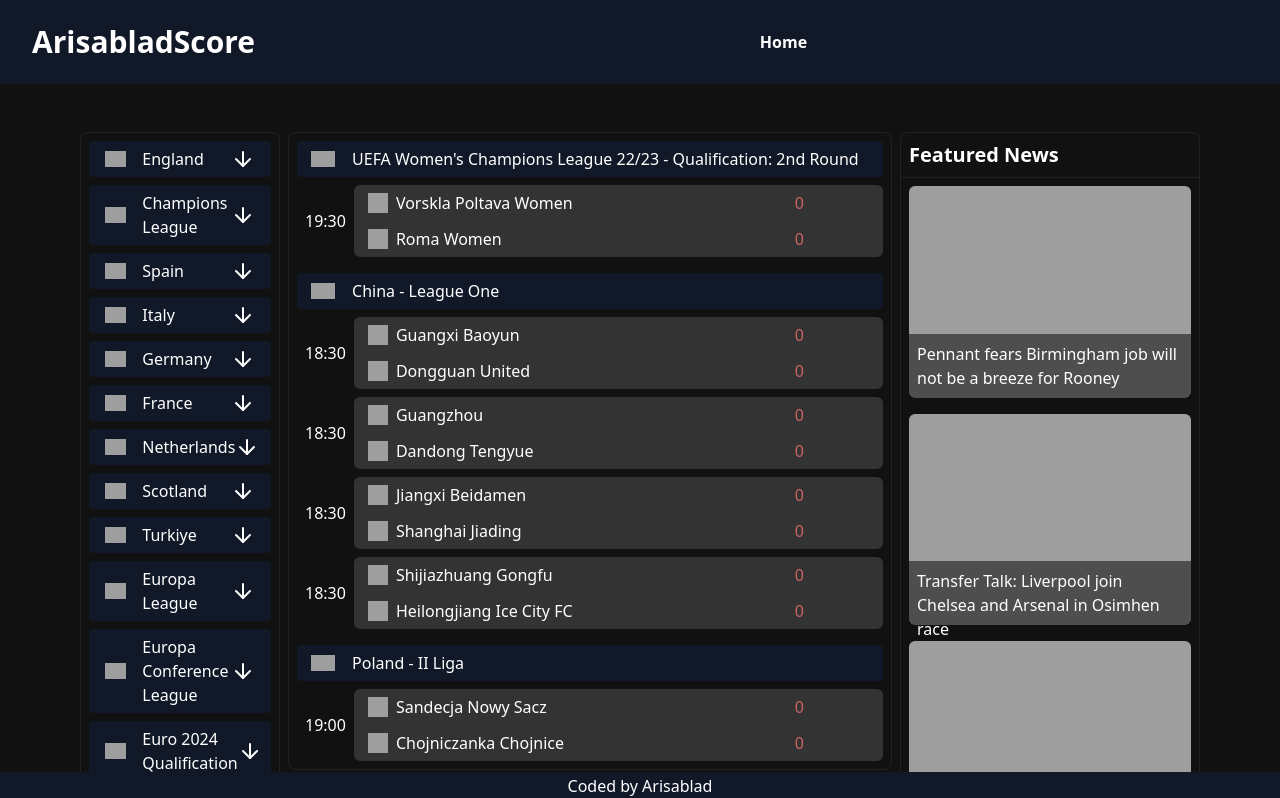
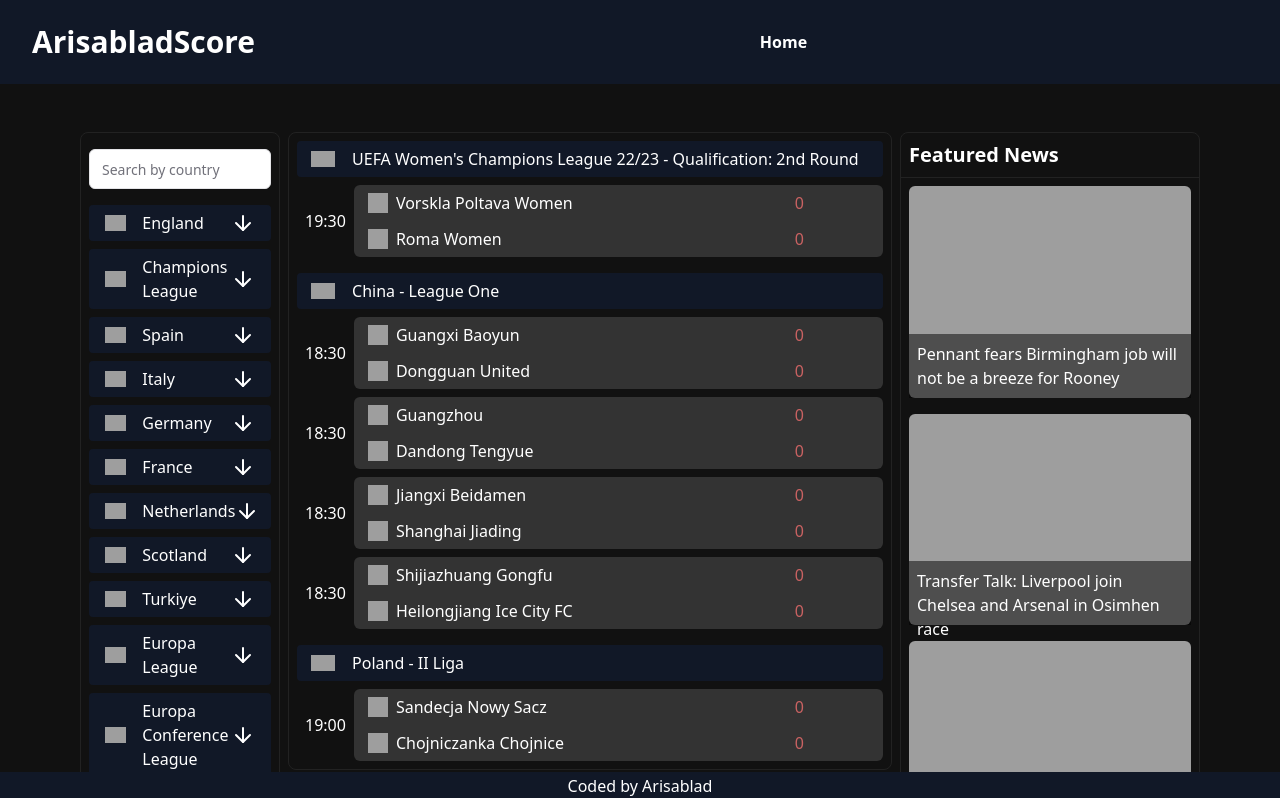
Before and after one commit to Arisablad/sports_app, a React (Vite) app: page / in a window 1280 px wide. Shown: the top 798 px of the page. Built offline with nearby package versions, Linux system fonts and the light colour scheme; grey boxes are pictures that could not be loaded.

Commit message:
added filter by country name

```diff
--- a/package.json
+++ b/package.json
@@ -11,6 +11,7 @@
     "preview": "vite preview"
   },
   "dependencies": {
+    "@radix-ui/react-label": "^2.0.2",
     "@radix-ui/react-slot": "^1.0.2",
     "@radix-ui/react-toast": "^1.1.5",
     "@types/axios": "^0.14.0",
--- a/src/components/Leagues.tsx
+++ b/src/components/Leagues.tsx
@@ -1,9 +1,10 @@
 import LeaguesService from "@/services/LeaguesService.tsx";
-import { useEffect, useState } from "react";
+import { useEffect, useMemo, useState } from "react";
 import { AxiosError } from "axios";
 import { Skeleton } from "@/components/ui/skeleton.tsx";
 import { ArrowDown, ArrowUp } from "lucide-react";
 import { TLeagues } from "@/types/LeaguesTypes.ts";
+import { Input } from "@/components/ui/input.tsx";
 
 function Leagues() {
   const { getAllLeagues } = LeaguesService();
@@ -12,6 +13,18 @@
     "https://static.vecteezy.com/system/resources/previews/002/486/569/non_2x/404-error-icon-vector.jpg";
 
   const [expandedLeagues, setExpandedLeagues] = useState([] as string[]);
+  const [inputValue, setInputValue] = useState("");
+  const [loading, setLoading] = useState(false);
+
+  const filteredLeagues = useMemo(() => {
+    if (inputValue === "") {
+      return leagues;
+    } else {
+      return leagues.filter((league) =>
+        league.Cnm.toLowerCase().includes(inputValue.toLowerCase()),
+      );
+    }
+  }, [inputValue, leagues]);
 
   const ExpandLeagues = (id: string) => {
     setExpandedLeagues((prev): string[] | [] => {
@@ -24,6 +37,7 @@
   };
 
   useEffect(() => {
+    setLoading(true);
     getAllLeagues()
       .then((response: any) => {
         console.log(response);
@@ -33,15 +47,31 @@
       })
       .catch((error: AxiosError) => {
         console.log(error);
+      })
+      .finally(() => {
+        setLoading(false);
       });
-  });
+  }, []);
 
   return (
     <div
       className={"hidden w-full h-full min-h-[700px] md:flex flex-col gap-2"}
     >
-      {leagues && leagues.length > 0
-        ? leagues.map((league) => (
+      {/*SearchInput*/}
+      <div className="grid w-full max-w-sm py-2">
+        <Input
+          type="text"
+          id="SearchLeague"
+          className={"text-black"}
+          placeholder="Search by country"
+          value={inputValue}
+          onChange={(e) => setInputValue(e.target.value)}
+        />
+      </div>
+
+      {/*Leagues*/}
+      {filteredLeagues && filteredLeagues.length > 0 ? (
+        filteredLeagues.map((league) => (
           <div
             className={" flex flex-col gap-2 rounded-lg cursor-pointer"}
             key={league.Cid}
@@ -111,9 +141,13 @@
               : null}
           </div>
         ))
-        : Array.from({ length: 20 }).map((_, i) => (
+      ) : loading ? (
+        Array.from({ length: 20 }).map((_, i) => (
           <Skeleton key={i} className={"w-full h-8"} />
-          ))}
+        ))
+      ) : (
+        <p className={"text-center"}>No Countries found</p>
+      )}
     </div>
   );
 }
--- /dev/null
+++ b/src/components/ui/input.tsx
@@ -0,0 +1,25 @@
+import * as React from "react"
+
+import { cn } from "@/lib/utils"
+
+export interface InputProps
+  extends React.InputHTMLAttributes<HTMLInputElement> {}
+
+const Input = React.forwardRef<HTMLInputElement, InputProps>(
+  ({ className, type, ...props }, ref) => {
+    return (
+      <input
+        type={type}
+        className={cn(
+          "flex h-10 w-full rounded-md border border-input bg-background px-3 py-2 text-sm ring-offset-background file:border-0 file:bg-transparent file:text-sm file:font-medium placeholder:text-muted-foreground focus-visible:outline-none focus-visible:ring-2 focus-visible:ring-ring focus-visible:ring-offset-2 disabled:cursor-not-allowed disabled:opacity-50",
+          className
+        )}
+        ref={ref}
+        {...props}
+      />
+    )
+  }
+)
+Input.displayName = "Input"
+
+export { Input }
--- /dev/null
+++ b/src/components/ui/label.tsx
@@ -0,0 +1,24 @@
+import * as React from "react"
+import * as LabelPrimitive from "@radix-ui/react-label"
+import { cva, type VariantProps } from "class-variance-authority"
+
+import { cn } from "@/lib/utils"
+
+const labelVariants = cva(
+  "text-sm font-medium leading-none peer-disabled:cursor-not-allowed peer-disabled:opacity-70"
+)
+
+const Label = React.forwardRef<
+  React.ElementRef<typeof LabelPrimitive.Root>,
+  React.ComponentPropsWithoutRef<typeof LabelPrimitive.Root> &
+    VariantProps<typeof labelVariants>
+>(({ className, ...props }, ref) => (
+  <LabelPrimitive.Root
+    ref={ref}
+    className={cn(labelVariants(), className)}
+    {...props}
+  />
+))
+Label.displayName = LabelPrimitive.Root.displayName
+
+export { Label }
```
Also changed, not shown: 1 other file (tests, documents, lock files or other folders). Lines whose indentation alone changed are shown as unchanged.
